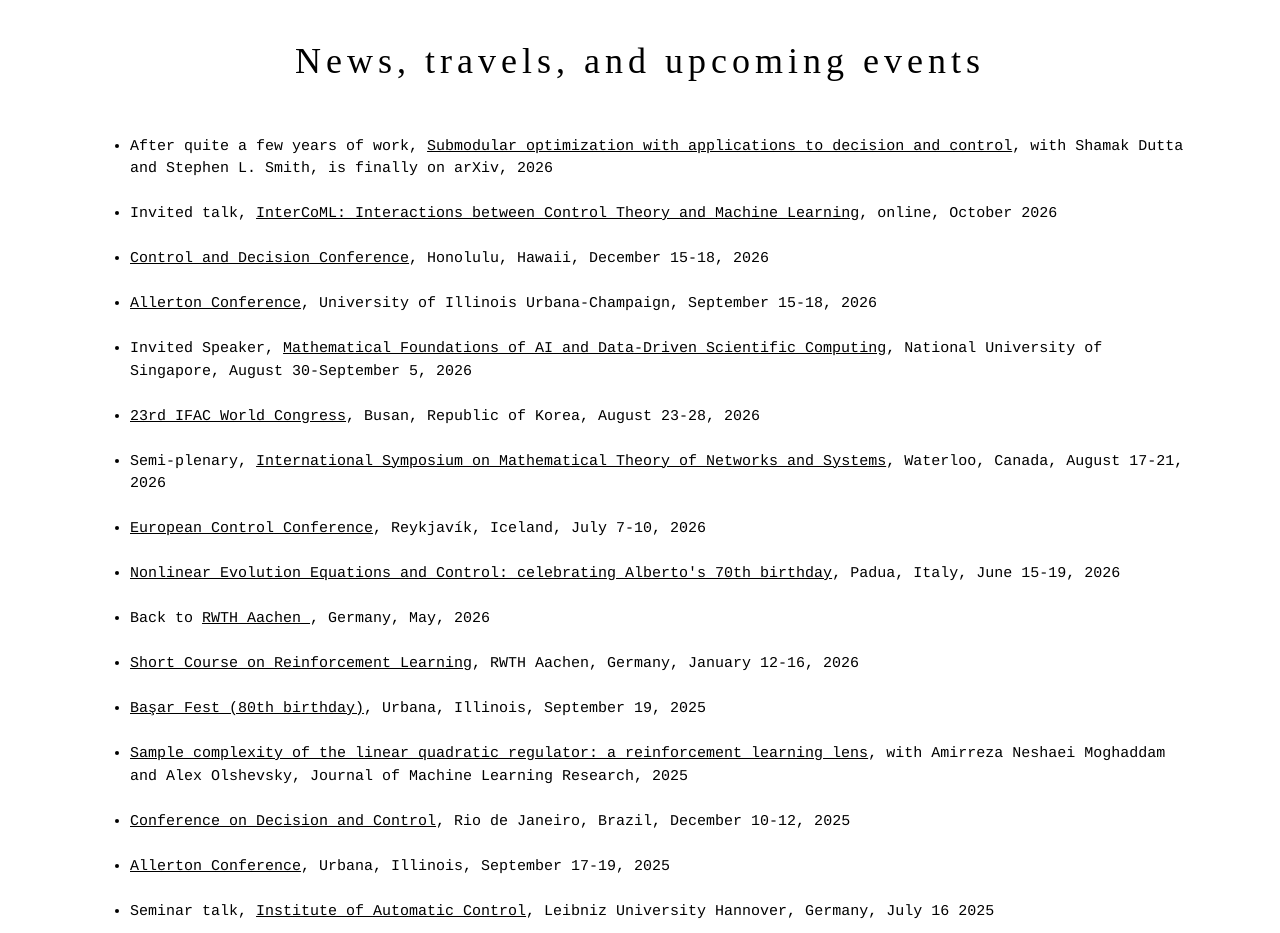
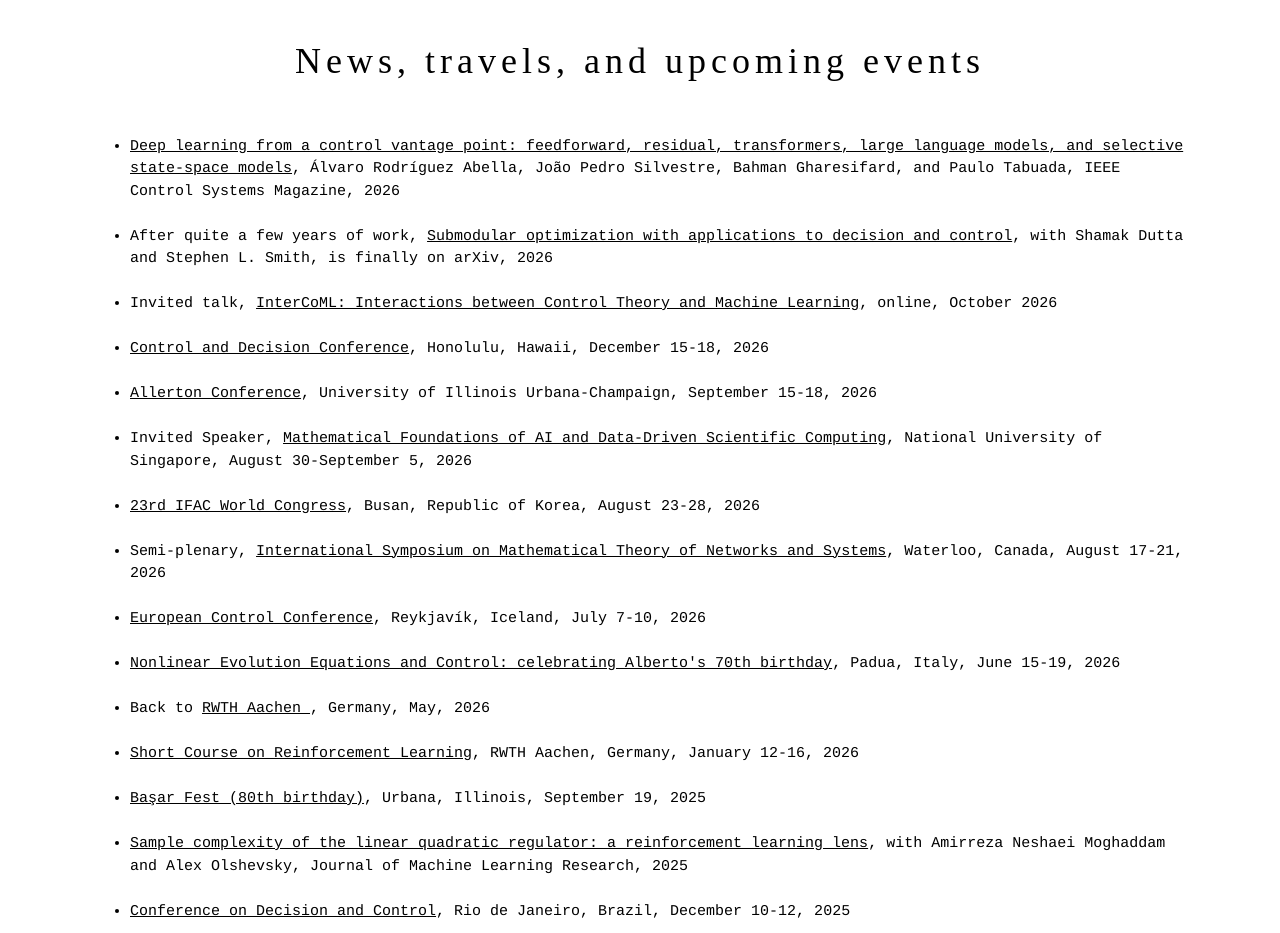
Before and after one commit to gharesifard/gharesifard.github.io, a plain HTML site: page index.html in a window 1280 px wide. Shown: the part 1000-1933 px from the top of the page. Drawn offline with nearby package versions, Linux system fonts and the light colour scheme.

Commit message:
Add new publications and invited talk to index.html

```diff
--- a/index.html
+++ b/index.html
@@ -85,6 +85,11 @@ h1, h2, h3, h4, h5, h6 {
 <li> I am an advisor to <a href="https://cordax.io">cordax.io</a>, providing <a href="https://cordax.io"> automated conflict-free system routing</a> in constructions
 </li><br>
 -->
+
+
+
+<li> <a href="https://ieeexplore.ieee.org/abstract/document/11726856">Deep learning from a control vantage point: feedforward, residual, transformers, large language models, and selective state-space models</a>, Álvaro Rodríguez Abella, João Pedro Silvestre, Bahman Gharesifard, and Paulo Tabuada, IEEE Control Systems Magazine, 2026</li><br>
+
 
 <li>After quite a few years of work, <a href="https://arxiv.org/pdf/2606.10192"> Submodular optimization with applications to decision and control</a>, with Shamak Dutta and Stephen L. Smith, is finally on arXiv, 2026</li><br>
 
```
